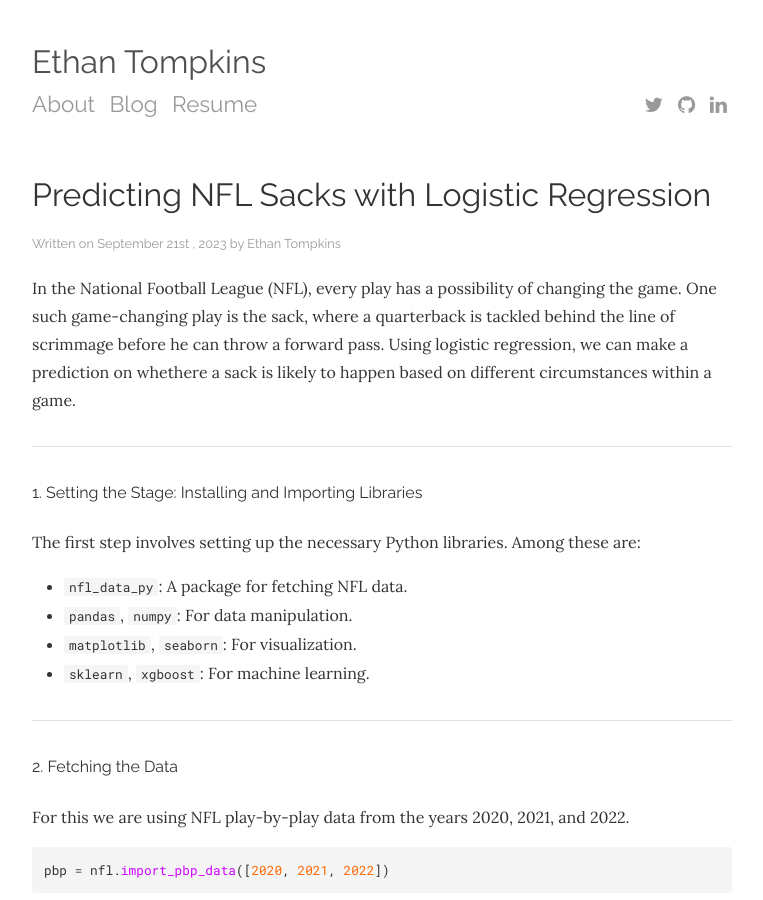
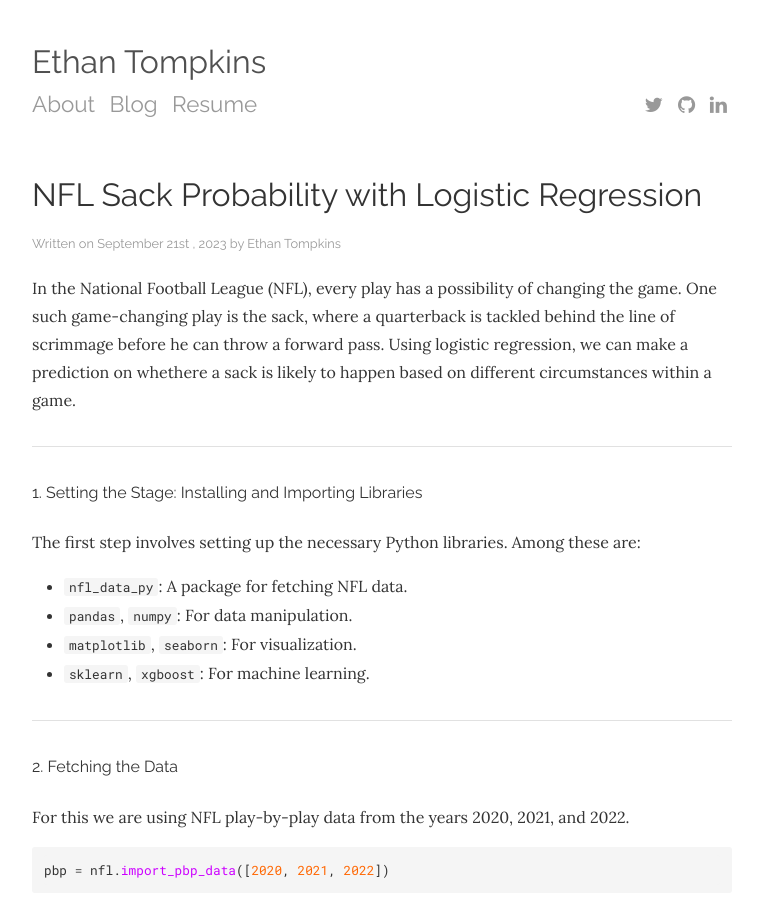
Before and after one commit to ethantompkins/ethantompkins.github.io, a Jekyll site: the page built from _posts/2023-09-21-Sack-Prediction-LR.md, in a window 1280 px wide and 900 px high. Shown: the whole window, without its empty margins (258-1021 px from the left). Built offline with Jekyll 4.4.1, drawn with Linux system fonts in a browser that asks for light colours; nearby versions of some CDN libraries.

Commit message:
title change

```diff
--- a/_posts/2023-09-21-Sack-Prediction-LR.md
+++ b/_posts/2023-09-21-Sack-Prediction-LR.md
@@ -1,6 +1,6 @@
 ---
 layout: post
-title: "Predicting NFL Sacks with Logistic Regression"
+title: "NFL Sack Probability with Logistic Regression"
 categories: journal
 date: 2023-09-21
 tags: ['python']
```
